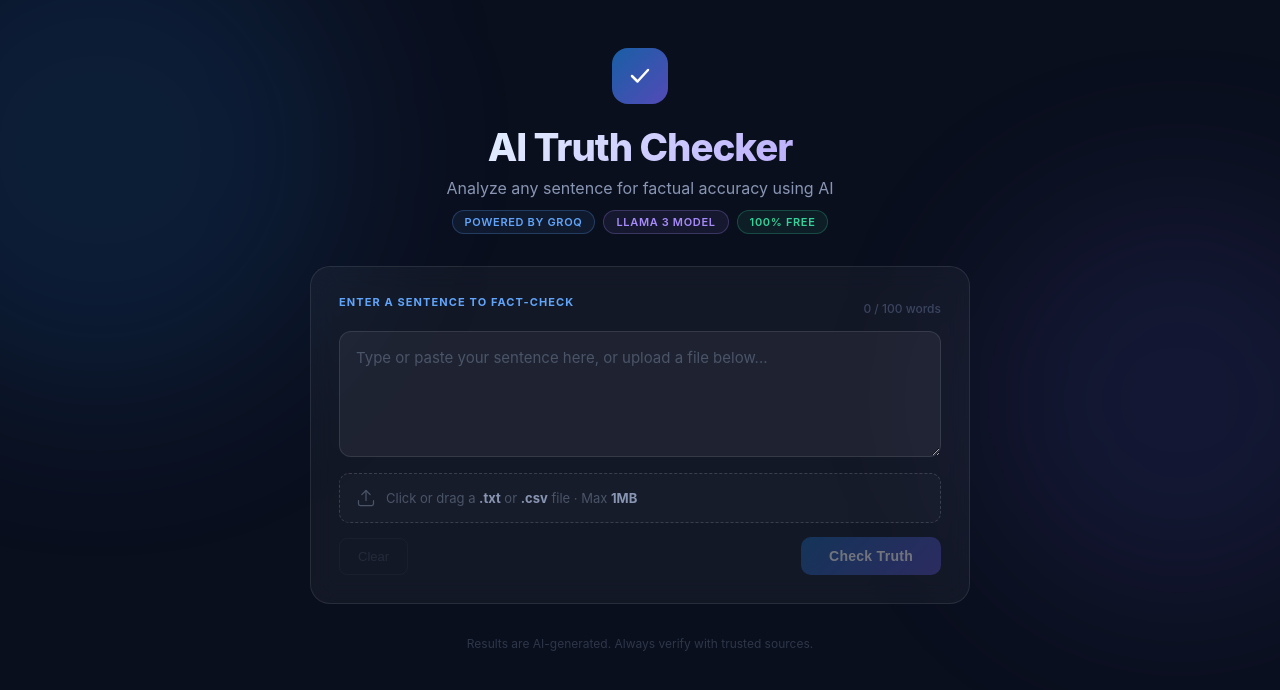
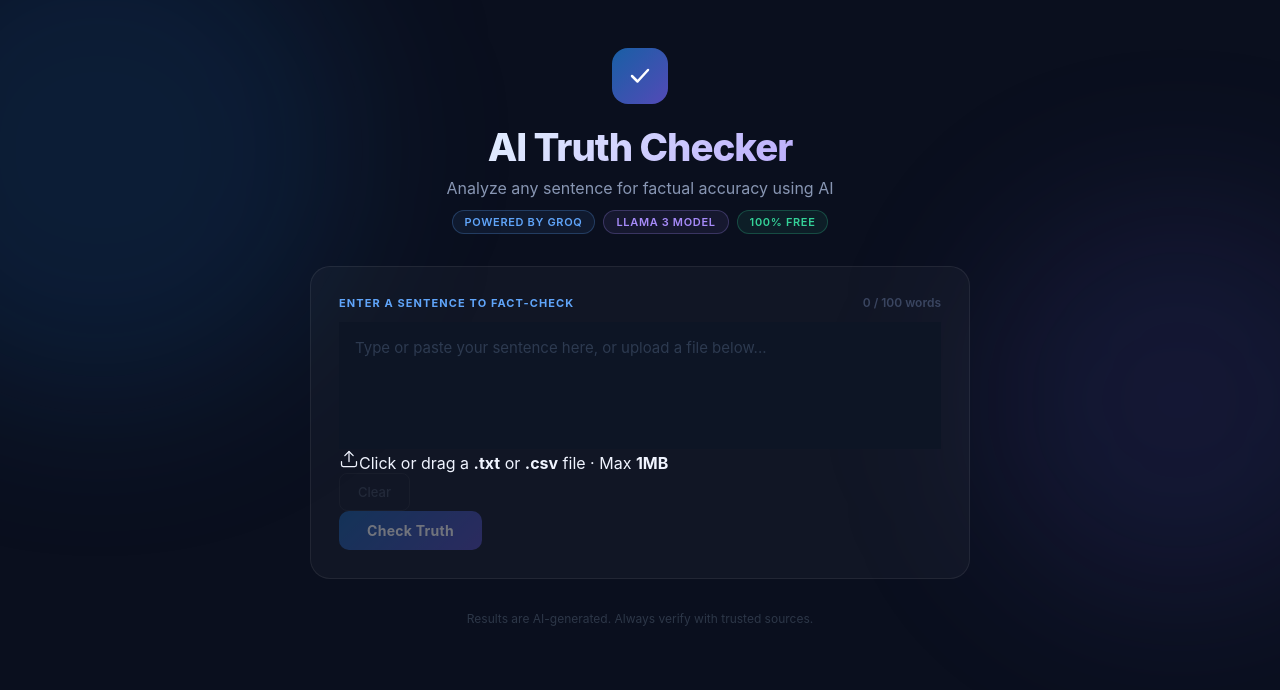
Before and after one commit to lavanyapothireddy/AI-Sentence-With-Truth-Checker, a React (Vite) app in the folder frontend/: page / in a window 1280 px wide. Shown: the top 690 px of the page. Built offline with nearby package versions, Linux system fonts and the light colour scheme; no server answers.

Commit message:
Update App.css

```diff
--- a/frontend/src/App.css
+++ b/frontend/src/App.css
@@ -21,16 +21,8 @@ body {
   pointer-events: none;
   z-index: 0;
 }
-.glow-1 {
-  width: 500px; height: 500px;
-  background: rgba(24, 95, 165, 0.18);
-  top: -100px; left: -150px;
-}
-.glow-2 {
-  width: 400px; height: 400px;
-  background: rgba(83, 74, 183, 0.15);
-  top: 200px; right: -100px;
-}
+.glow-1 { width: 500px; height: 500px; background: rgba(24,95,165,0.18); top: -100px; left: -150px; }
+.glow-2 { width: 400px; height: 400px; background: rgba(83,74,183,0.15); top: 200px; right: -100px; }
 
 .container {
   max-width: 660px;
@@ -65,18 +57,16 @@ body {
   margin-bottom: 0.5rem;
 }
 
-.subtitle {
-  font-size: 1rem;
-  color: #8896b3;
-  font-weight: 400;
-}
+.subtitle { font-size: 1rem; color: #8896b3; }
 
 .tag-row {
   display: flex;
   justify-content: center;
   gap: 8px;
   margin-top: 12px;
+  flex-wrap: wrap;
 }
+
 .tag {
   font-size: 11px;
   font-weight: 600;
@@ -86,57 +76,180 @@ body {
   border-radius: 99px;
   border: 1px solid;
 }
-.tag-blue  { color: #60a5fa; border-color: rgba(96,165,250,0.25); background: rgba(96,165,250,0.08); }
-.tag-purple{ color: #a78bfa; border-color: rgba(167,139,250,0.25); background: rgba(167,139,250,0.08); }
-.tag-teal  { color: #34d399; border-color: rgba(52,211,153,0.25); background: rgba(52,211,153,0.08); }
+.tag-blue   { color: #60a5fa; border-color: rgba(96,165,250,0.25); background: rgba(96,165,250,0.08); }
+.tag-purple { color: #a78bfa; border-color: rgba(167,139,250,0.25); background: rgba(167,139,250,0.08); }
+.tag-teal   { color: #34d399; border-color: rgba(52,211,153,0.25); background: rgba(52,211,153,0.08); }
 
 .input-card {
-  background: rgba(255,255,255,0.04);
+  background: rgba(255,255,255,0.03);
   border-radius: 20px;
   padding: 1.75rem;
-  border: 1px solid rgba(255,255,255,0.09);
-  backdrop-filter: blur(12px);
+  border: 1px solid rgba(255,255,255,0.07);
+}
+
+.input-card-header {
+  display: flex;
+  align-items: center;
+  justify-content: space-between;
+  margin-bottom: 12px;
 }
 
 .input-label {
-  display: block;
   font-size: 11px;
   font-weight: 700;
   color: #60a5fa;
   text-transform: uppercase;
   letter-spacing: 0.1em;
-  margin-bottom: 12px;
 }
+
+.word-count {
+  font-size: 12px;
+  font-weight: 600;
+  color: #3a4560;
+  transition: color 0.2s;
+}
+.word-count.over { color: #f87171; font-weight: 700; }
+
+.textarea-wrap {
+  border: 1px solid rgba(255,255,255,0.08);
+  border-radius: 12px;
+  background: #0d1525;
+  overflow: hidden;
+  transition: border-color 0.2s;
+}
+.textarea-wrap:focus-within {
+  border-color: rgba(96,165,250,0.4);
+}
+
+.file-info-bar {
+  display: flex;
+  align-items: center;
+  gap: 9px;
+  padding: 9px 12px;
+  background: rgba(96,165,250,0.07);
+  border-bottom: 1px solid rgba(96,165,250,0.15);
+}
+
+.file-icon-wrap {
+  width: 30px; height: 30px;
+  border-radius: 7px;
+  display: flex; align-items: center; justify-content: center;
+  flex-shrink: 0;
+}
+.fi-pdf { background: rgba(248,113,113,0.15); }
+.fi-ppt { background: rgba(251,191,36,0.15); }
+.fi-doc { background: rgba(96,165,250,0.15); }
+.fi-txt { background: rgba(52,211,153,0.15); }
+
+.file-meta { flex: 1; min-width: 0; }
+.file-name {
+  font-size: 13px;
+  font-weight: 600;
+  color: #e0eaff;
+  white-space: nowrap;
+  overflow: hidden;
+  text-overflow: ellipsis;
+}
+.file-size { font-size: 11px; color: #8896b3; margin-top: 1px; }
+
+.file-remove {
+  background: none;
+  border: none;
+  cursor: pointer;
+  color: #4a5568;
+  padding: 4px;
+  border-radius: 5px;
+  display: flex;
+  align-items: center;
+  transition: color 0.15s;
+  flex-shrink: 0;
+}
+.file-remove:hover { color: #f87171; }
 
 .input-area {
   width: 100%;
-  border: 1px solid rgba(255,255,255,0.1);
-  border-radius: 12px;
+  border: none;
+  outline: none;
+  background: #0d1525;
   padding: 14px 16px;
   font-size: 15px;
-  resize: vertical;
-  outline: none;
+  resize: none;
   font-family: inherit;
   color: #e8eeff;
-  background: rgba(255,255,255,0.05);
-  transition: border-color 0.2s, background 0.2s;
-  line-height: 1.6;
-  min-height: 110px;
+  line-height: 1.65;
+  min-height: 120px;
+  display: block;
 }
-.input-area::placeholder { color: #4a5568; }
-.input-area:focus {
-  border-color: rgba(96,165,250,0.5);
-  background: rgba(255,255,255,0.07);
+.input-area::placeholder { color: #2d3a50; }
+
+.textarea-bottom {
+  display: flex;
+  align-items: center;
+  gap: 10px;
+  padding: 8px 12px;
+  border-top: 1px solid rgba(255,255,255,0.05);
+  background: #0a1020;
 }
 
-.input-footer {
+.upload-btn {
+  display: flex;
+  align-items: center;
+  gap: 6px;
+  background: none;
+  border: 1px solid rgba(255,255,255,0.1);
+  border-radius: 7px;
+  padding: 6px 12px;
+  font-size: 12px;
+  color: #8896b3;
+  cursor: pointer;
+  transition: all 0.15s;
+  font-family: inherit;
+  white-space: nowrap;
+}
+.upload-btn:hover {
+  border-color: rgba(96,165,250,0.4);
+  color: #60a5fa;
+  background: rgba(96,165,250,0.06);
+}
+
+.upload-hint {
+  font-size: 11px;
+  color: #2d3748;
+  margin-left: auto;
+}
+
+.file-error {
+  font-size: 12px;
+  color: #fbbf24;
+  margin-top: 9px;
+  padding-left: 2px;
+}
+
+.action-row {
   display: flex;
   align-items: center;
   justify-content: space-between;
   margin-top: 14px;
 }
 
-.hint { font-size: 12px; color: #4a5568; }
+.btn-clear {
+  background: transparent;
+  border: 1px solid rgba(255,255,255,0.1);
+  border-radius: 8px;
+  padding: 10px 18px;
+  font-size: 13px;
+  color: #4a5568;
+  cursor: pointer;
+  font-weight: 500;
+  transition: all 0.15s;
+  font-family: inherit;
+}
+.btn-clear:hover:not(:disabled) {
+  border-color: rgba(248,113,113,0.4);
+  color: #f87171;
+  background: rgba(248,113,113,0.06);
+}
+.btn-clear:disabled { opacity: 0.3; cursor: not-allowed; }
 
 .btn-primary {
   padding: 11px 28px;
@@ -152,6 +265,7 @@ body {
   gap: 8px;
   letter-spacing: 0.02em;
   transition: opacity 0.2s, transform 0.1s;
+  font-family: inherit;
 }
 .btn-primary:hover:not(:disabled) { opacity: 0.88; }
 .btn-primary:active:not(:disabled) { transform: scale(0.97); }
@@ -166,38 +280,6 @@ body {
   display: inline-block;
 }
 @keyframes spin { to { transform: rotate(360deg); } }
-
-.section-label {
-  font-size: 11px;
-  font-weight: 700;
-  color: #4a5568;
-  text-transform: uppercase;
-  letter-spacing: 0.08em;
-  margin-bottom: 10px;
-}
-
-.examples-list {
-  display: flex;
-  flex-wrap: wrap;
-  gap: 8px;
-}
-
-.example-chip {
-  background: rgba(255,255,255,0.04);
-  border: 1px solid rgba(255,255,255,0.09);
-  border-radius: 99px;
-  padding: 7px 15px;
-  font-size: 13px;
-  color: #8896b3;
-  cursor: pointer;
-  transition: all 0.15s;
-  white-space: nowrap;
-}
-.example-chip:hover {
-  border-color: rgba(96,165,250,0.4);
-  color: #60a5fa;
-  background: rgba(96,165,250,0.07);
-}
 
 .error-box {
   background: rgba(220,38,38,0.1);
@@ -237,7 +319,6 @@ body {
   border: 1px solid rgba(255,255,255,0.09);
   overflow: hidden;
   animation: fadeUp 0.4s ease;
-  backdrop-filter: blur(12px);
 }
 @keyframes fadeUp { from { opacity:0; transform:translateY(16px); } to { opacity:1; transform:none; } }
 
@@ -265,12 +346,11 @@ body {
   width: 26px; height: 26px;
   border-radius: 50%;
   display: flex; align-items: center; justify-content: center;
-  font-size: 13px;
-  font-weight: 900;
+  font-size: 13px; font-weight: 900;
 }
-.verdict-true  { background: rgba(22,163,74,0.12); color: #4ade80; border: 1px solid rgba(74,222,128,0.2); }
+.verdict-true      { background: rgba(22,163,74,0.12); color: #4ade80; border: 1px solid rgba(74,222,128,0.2); }
 .verdict-true .verdict-icon-wrap { background: #16A34A; color: white; }
-.verdict-false { background: rgba(220,38,38,0.12); color: #f87171; border: 1px solid rgba(248,113,113,0.2); }
+.verdict-false     { background: rgba(220,38,38,0.12); color: #f87171; border: 1px solid rgba(248,113,113,0.2); }
 .verdict-false .verdict-icon-wrap { background: #DC2626; color: white; }
 .verdict-uncertain { background: rgba(217,119,6,0.12); color: #fbbf24; border: 1px solid rgba(251,191,36,0.2); }
 .verdict-uncertain .verdict-icon-wrap { background: #D97706; color: white; }
@@ -286,16 +366,14 @@ body {
   border-left: 2px solid rgba(255,255,255,0.1);
 }
 
-.conf-ring-wrap { flex-shrink: 0; }
+.divider { height: 1px; background: rgba(255,255,255,0.06); margin: 0 1.75rem; }
 
 .result-body {
-  padding: 0 1.75rem 1.75rem;
+  padding: 1.1rem 1.75rem 1.75rem;
   display: flex;
   flex-direction: column;
   gap: 1rem;
 }
-
-.divider { height: 1px; background: rgba(255,255,255,0.06); margin: 0 1.75rem; }
 
 .block-label {
   display: block;
@@ -307,11 +385,7 @@ body {
   margin-bottom: 7px;
 }
 
-.explanation {
-  font-size: 15px;
-  line-height: 1.75;
-  color: #c5d0e8;
-}
+.explanation { font-size: 15px; line-height: 1.75; color: #c5d0e8; }
 
 .sources-block {
   background: rgba(255,255,255,0.03);
@@ -321,9 +395,7 @@ body {
 }
 .sources-text { font-size: 13px; color: #8896b3; line-height: 1.6; }
 
-.result-footer {
-  padding: 1rem 1.75rem 1.5rem;
-}
+.result-footer { padding: 0 1.75rem 1.5rem; }
 
 .btn-secondary {
   background: transparent;
@@ -335,6 +407,7 @@ body {
   cursor: pointer;
   font-weight: 500;
   transition: all 0.15s;
+  font-family: inherit;
 }
 .btn-secondary:hover {
   border-color: rgba(96,165,250,0.4);
@@ -348,84 +421,3 @@ body {
   color: #2d3748;
   margin-top: 0.5rem;
 }
-.input-card-header {
-  display: flex;
-  align-items: center;
-  justify-content: space-between;
-  margin-bottom: 10px;
-}
-
-.word-count {
-  font-size: 12px;
-  color: #3a4560;
-  font-weight: 500;
-  transition: color 0.2s;
-}
-
-.word-count.word-limit {
-  color: #f87171;
-  font-weight: 700;
-}
-
-.upload-zone {
-  margin-top: 12px;
-  border: 1px dashed rgba(255,255,255,0.15);
-  border-radius: 10px;
-  padding: 14px 16px;
-  display: flex;
-  align-items: center;
-  gap: 10px;
-  color: #4a5568;
-  font-size: 13px;
-  cursor: pointer;
-  transition: all 0.2s;
-  background: rgba(255,255,255,0.02);
-}
-
-.upload-zone:hover {
-  border-color: rgba(96,165,250,0.4);
-  color: #60a5fa;
-  background: rgba(96,165,250,0.05);
-}
-
-.upload-zone strong {
-  color: #8896b3;
-}
-
-.upload-filename {
-  color: #60a5fa;
-  font-weight: 600;
-  overflow: hidden;
-  text-overflow: ellipsis;
-  white-space: nowrap;
-}
-
-.file-error {
-  font-size: 12px;
-  color: #fbbf24;
-  margin-top: 8px;
-  padding-left: 2px;
-}
-
-.btn-clear {
-  background: transparent;
-  border: 1px solid rgba(255,255,255,0.1);
-  border-radius: 8px;
-  padding: 10px 18px;
-  font-size: 13px;
-  color: #4a5568;
-  cursor: pointer;
-  font-weight: 500;
-  transition: all 0.15s;
-}
-
-.btn-clear:hover:not(:disabled) {
-  border-color: rgba(248,113,113,0.4);
-  color: #f87171;
-  background: rgba(248,113,113,0.06);
-}
-
-.btn-clear:disabled {
-  opacity: 0.3;
-  cursor: not-allowed;
-}
```
